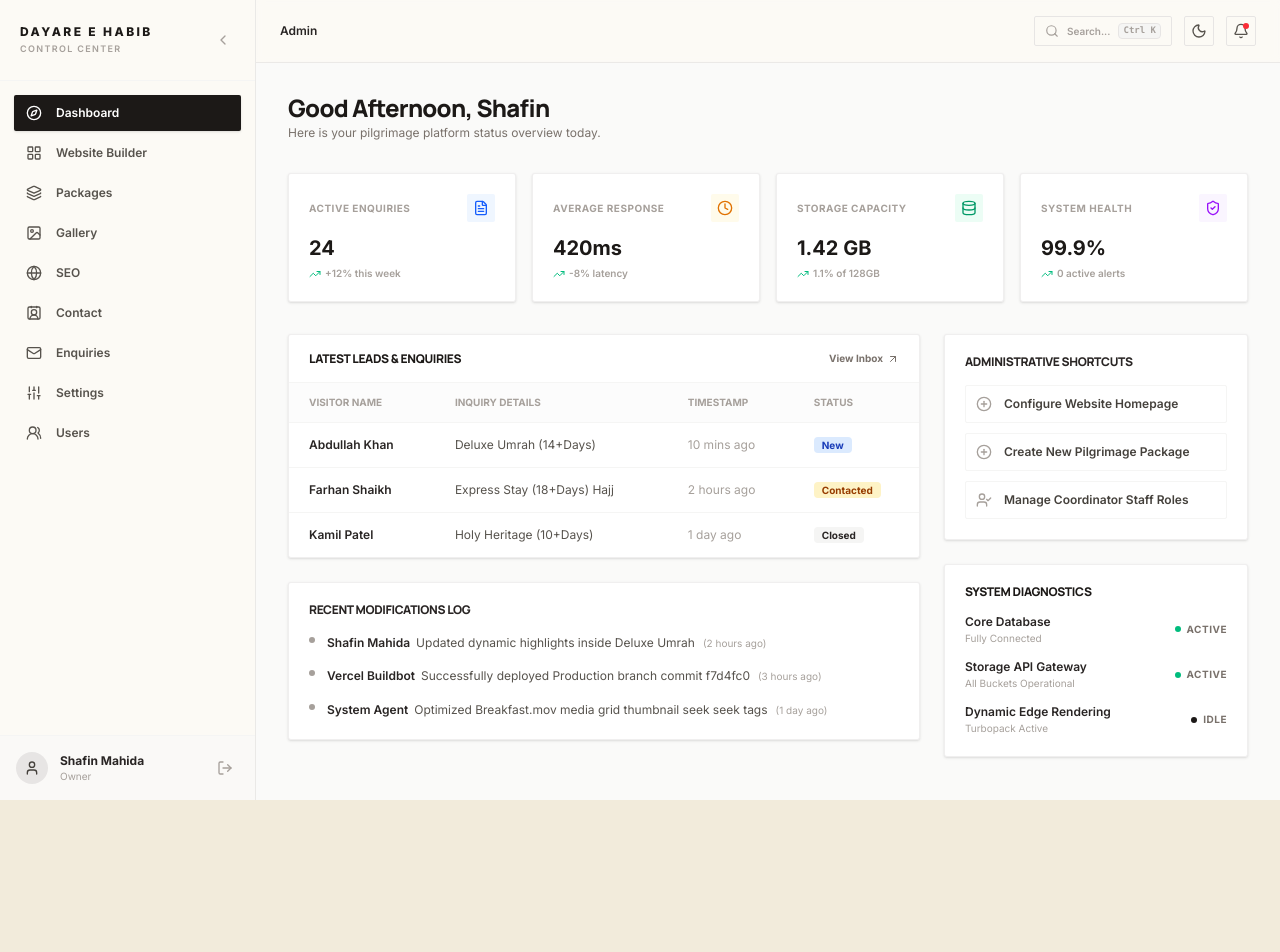
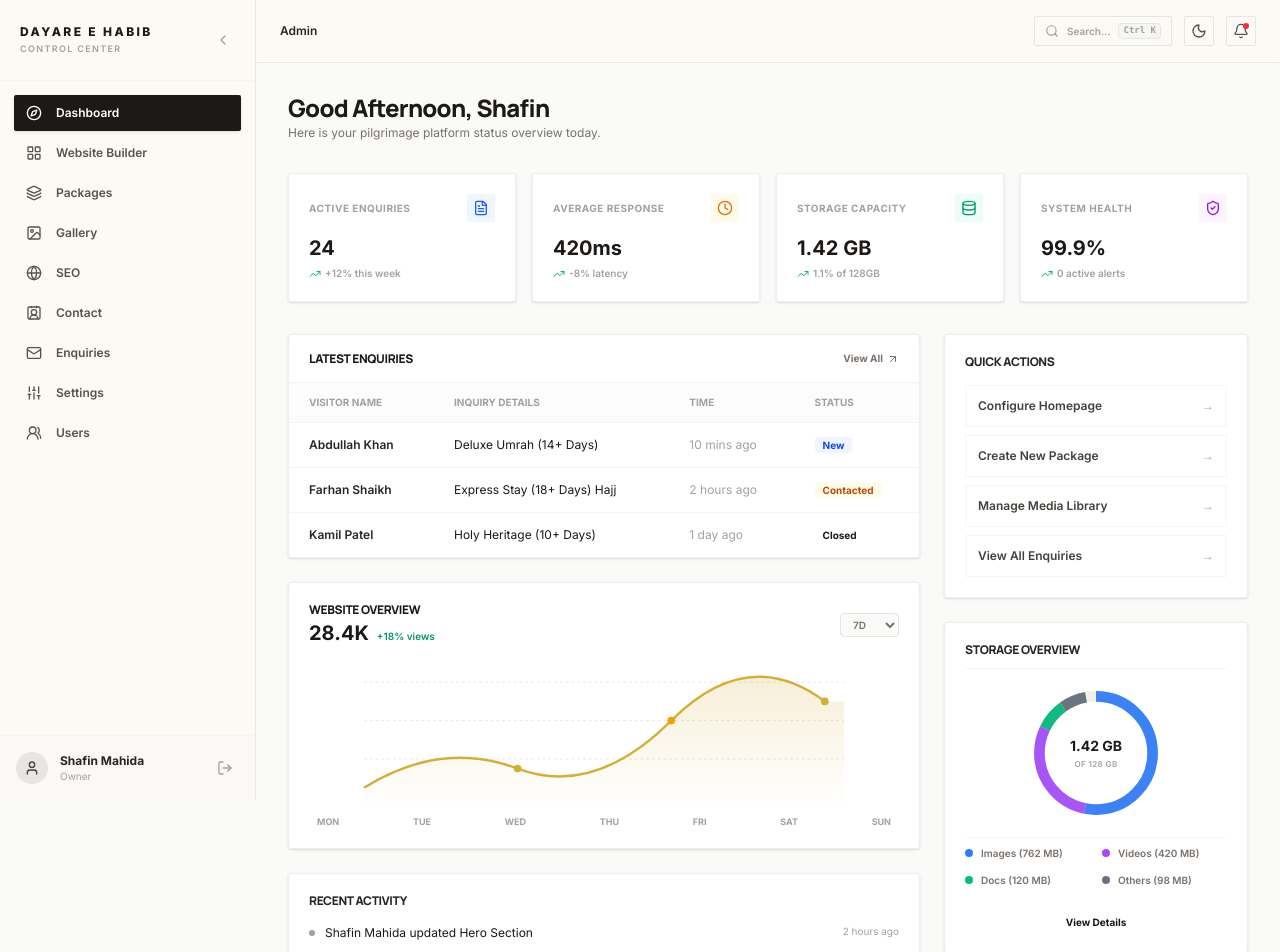
Before and after one commit to shafinmahida/dayar-e-habib-platform-v2, a Next.js app: page /admin in a window 1280 px wide. Shown: the top 952 px of the page. Before the commit the page ends 800 px from the top, so only its background shows below. Built offline with nearby package versions, Linux system fonts and the light colour scheme; a web font is replaced by a local one.

Commit message:
style: refine Admin Dashboard with line charts and storage doughnuts matching supreme prompt guidelines

```diff
--- a/app/(admin)/admin/page.tsx
+++ b/app/(admin)/admin/page.tsx
@@ -8,9 +8,7 @@ import {
   TrendingUp,
   Clock,
   ArrowUpRight,
-  PlusCircle,
-  FileText,
-  UserCheck
+  FileText
 } from "lucide-react";
 
 export default function AdminDashboardPage() {
@@ -75,13 +73,13 @@ export default function AdminDashboardPage() {
         {/* Left Column: Recent Changes & Website Health */}
         <div className="lg:col-span-2 space-y-6">
           {/* Recent Form Enquiries Table */}
-          <div className="bg-white dark:bg-stone-950 border border-stone-200/60 dark:border-stone-850 rounded-xl shadow-sm overflow-hidden">
+          <div className="bg-white dark:bg-stone-950 border border-stone-200/60 dark:border-stone-850 rounded-2xl shadow-sm overflow-hidden">
             <div className="px-5 py-4 border-b border-stone-100 dark:border-stone-900 flex items-center justify-between">
               <h2 className="text-xs font-bold uppercase tracking-wider text-stone-850 dark:text-stone-250">
-                Latest Leads & Enquiries
+                Latest Enquiries
               </h2>
               <Link href="/admin/enquiries" className="text-[10px] font-bold text-stone-500 hover:text-stone-800 dark:hover:text-stone-200 flex items-center space-x-1">
-                <span>View Inbox</span>
+                <span>View All</span>
                 <ArrowUpRight className="h-3 w-3" />
               </Link>
             </div>
@@ -91,17 +89,17 @@ export default function AdminDashboardPage() {
                   <tr className="bg-stone-50/50 dark:bg-stone-900/10 text-[10px] uppercase font-bold text-stone-400 border-b border-stone-100 dark:border-stone-900">
                     <th className="px-5 py-3">Visitor Name</th>
                     <th className="px-5 py-3">Inquiry Details</th>
-                    <th className="px-5 py-3">Timestamp</th>
+                    <th className="px-5 py-3">Time</th>
                     <th className="px-5 py-3">Status</th>
                   </tr>
                 </thead>
                 <tbody className="divide-y divide-stone-100 dark:divide-stone-900 text-xs">
                   {[
-                    { name: "Abdullah Khan", topic: "Deluxe Umrah (14+Days)", time: "10 mins ago", status: "New", color: "bg-blue-100 text-blue-800 dark:bg-blue-900/30 dark:text-blue-300" },
-                    { name: "Farhan Shaikh", topic: "Express Stay (18+Days) Hajj", time: "2 hours ago", status: "Contacted", color: "bg-amber-100 text-amber-800 dark:bg-amber-900/30 dark:text-amber-300" },
-                    { name: "Kamil Patel", topic: "Holy Heritage (10+Days)", time: "1 day ago", status: "Closed", color: "bg-stone-100 text-stone-800 dark:bg-stone-900/30 dark:text-stone-300" }
+                    { name: "Abdullah Khan", topic: "Deluxe Umrah (14+ Days)", time: "10 mins ago", status: "New", color: "bg-blue-50 text-blue-700 dark:bg-blue-900/30 dark:text-blue-300" },
+                    { name: "Farhan Shaikh", topic: "Express Stay (18+ Days) Hajj", time: "2 hours ago", status: "Contacted", color: "bg-amber-50 text-amber-700 dark:bg-amber-900/30 dark:text-amber-300" },
+                    { name: "Kamil Patel", topic: "Holy Heritage (10+ Days)", time: "1 day ago", status: "Closed", color: "bg-stone-150 text-stone-750 dark:bg-stone-900/30 dark:text-stone-300" }
                   ].map((row, idx) => (
-                    <tr key={idx} className="hover:bg-stone-50/30 dark:hover:bg-stone-900/20 text-stone-600 dark:text-stone-400">
+                    <tr key={idx} className="hover:bg-stone-50/30 dark:hover:bg-stone-900/20 text-stone-605 dark:text-stone-400">
                       <td className="px-5 py-3.5 font-semibold text-stone-800 dark:text-stone-200">{row.name}</td>
                       <td className="px-5 py-3.5">{row.topic}</td>
                       <td className="px-5 py-3.5 text-stone-400">{row.time}</td>
@@ -117,24 +115,75 @@ export default function AdminDashboardPage() {
             </div>
           </div>
 
+          {/* Website Overview Line Chart */}
+          <div className="bg-white dark:bg-stone-950 border border-stone-200/60 dark:border-stone-850 rounded-2xl shadow-sm p-5 space-y-4">
+            <div className="flex items-center justify-between">
+              <div className="space-y-0.5">
+                <h2 className="text-xs font-bold uppercase tracking-wider text-stone-855 dark:text-stone-245">
+                  Website Overview
+                </h2>
+                <div className="flex items-baseline space-x-2">
+                  <span className="text-xl font-bold text-stone-900 dark:text-stone-100">28.4K</span>
+                  <span className="text-[10px] font-semibold text-emerald-600">+18% views</span>
+                </div>
+              </div>
+              <select className="text-[10px] font-semibold text-stone-500 bg-stone-50 dark:bg-stone-900 border border-stone-200 dark:border-stone-800 rounded px-2 py-1 focus:outline-none">
+                <option>7D</option>
+                <option>30D</option>
+              </select>
+            </div>
+            <div className="relative">
+              <svg viewBox="0 0 500 150" className="w-full h-36">
+                <defs>
+                  <linearGradient id="lineGrad" x1="0" y1="0" x2="0" y2="1">
+                    <stop offset="0%" stopColor="#D4AF37" stopOpacity="0.2"/>
+                    <stop offset="100%" stopColor="#D4AF37" stopOpacity="0"/>
+                  </linearGradient>
+                </defs>
+                {/* Y-axis guidelines */}
+                <line x1="0" y1="20" x2="500" y2="20" stroke="#E5E7EB" strokeDasharray="3 3" className="dark:stroke-stone-900/50" />
+                <line x1="0" y1="60" x2="500" y2="60" stroke="#E5E7EB" strokeDasharray="3 3" className="dark:stroke-stone-900/50" />
+                <line x1="0" y1="100" x2="500" y2="100" stroke="#E5E7EB" strokeDasharray="3 3" className="dark:stroke-stone-900/50" />
+                {/* Area under curve */}
+                <path d="M 0 130 Q 80 80, 160 110 T 320 60 T 480 40 L 500 40 L 500 150 L 0 150 Z" fill="url(#lineGrad)" />
+                {/* Stroke curve line */}
+                <path d="M 0 130 Q 80 80, 160 110 T 320 60 T 480 40" fill="none" stroke="#D4AF37" strokeWidth="2.5" />
+                {/* Interactive Peak Circles */}
+                <circle cx="160" cy="110" r="4" fill="#D4AF37" />
+                <circle cx="320" cy="60" r="4" fill="#F59E0B" />
+                <circle cx="480" cy="40" r="4" fill="#D4AF37" />
+              </svg>
+              {/* Day Labels */}
+              <div className="flex justify-between px-2 text-[9px] font-bold text-stone-400 pt-2 uppercase">
+                <span>Mon</span>
+                <span>Tue</span>
+                <span>Wed</span>
+                <span>Thu</span>
+                <span>Fri</span>
+                <span>Sat</span>
+                <span>Sun</span>
+              </div>
+            </div>
+          </div>
+
           {/* Recent Audit Activities */}
-          <div className="bg-white dark:bg-stone-950 border border-stone-200/60 dark:border-stone-850 rounded-xl shadow-sm p-5 space-y-4">
+          <div className="bg-white dark:bg-stone-950 border border-stone-200/60 dark:border-stone-850 rounded-2xl shadow-sm p-5 space-y-4">
             <h2 className="text-xs font-bold uppercase tracking-wider text-stone-800 dark:text-stone-200">
-              Recent Modifications Log
+              Recent Activity
             </h2>
             <div className="space-y-3.5">
               {[
-                { actor: "Shafin Mahida", action: "Updated dynamic highlights inside Deluxe Umrah", time: "2 hours ago" },
-                { actor: "Vercel Buildbot", action: "Successfully deployed Production branch commit f7d4fc0", time: "3 hours ago" },
-                { actor: "System Agent", action: "Optimized Breakfast.mov media grid thumbnail seek seek tags", time: "1 day ago" }
+                { label: "Shafin Mahida updated Hero Section", time: "2 hours ago" },
+                { label: "Media file 'hero-bg.jpg' uploaded", time: "3 hours ago" },
+                { label: "New enquiry from Abdullah Khan", time: "10 mins ago" },
+                { label: "Site settings updated", time: "1 day ago" }
               ].map((log, idx) => (
-                <div key={idx} className="flex items-start space-x-3 text-xs leading-relaxed text-stone-600 dark:text-stone-400">
-                  <div className="mt-1 h-1.5 w-1.5 rounded-full bg-stone-400 flex-shrink-0" />
-                  <div className="flex-1">
-                    <span className="font-semibold text-stone-800 dark:text-stone-200 mr-1.5">{log.actor}</span>
-                    <span>{log.action}</span>
-                    <span className="text-[10px] text-stone-400 ml-2">({log.time})</span>
+                <div key={idx} className="flex items-start justify-between text-xs leading-relaxed text-stone-605 dark:text-stone-400">
+                  <div className="flex items-center space-x-2.5">
+                    <div className="h-1.5 w-1.5 rounded-full bg-stone-400 flex-shrink-0" />
+                    <span>{log.label}</span>
                   </div>
+                  <span className="text-[10px] text-stone-400">{log.time}</span>
                 </div>
               ))}
             </div>
@@ -144,31 +193,81 @@ export default function AdminDashboardPage() {
         {/* Right Column: Quick Shortcuts, Storage & Diagnostics */}
         <div className="space-y-6">
           {/* Quick Actions Shortcuts */}
-          <div className="bg-white dark:bg-stone-950 border border-stone-200/60 dark:border-stone-850 rounded-xl shadow-sm p-5 space-y-4">
+          <div className="bg-white dark:bg-stone-950 border border-stone-200/60 dark:border-stone-850 rounded-2xl shadow-sm p-5 space-y-4">
             <h2 className="text-xs font-bold uppercase tracking-wider text-stone-800 dark:text-stone-200">
-              Administrative Shortcuts
+              Quick Actions
             </h2>
-            <div className="grid grid-cols-1 gap-2.5">
-              <Link
-                href="/admin/website-builder"
-                className="flex items-center space-x-3 p-2.5 rounded-lg border border-stone-100 hover:border-stone-200 hover:bg-stone-50 dark:border-stone-900 dark:hover:bg-stone-900/50 transition-all duration-150 text-xs font-semibold text-stone-700 hover:text-stone-900 dark:text-stone-400 dark:hover:text-stone-100"
-              >
-                <PlusCircle className="h-4 w-4 text-stone-400" />
-                <span>Configure Website Homepage</span>
-              </Link>
-              <Link
-                href="/admin/packages"
-                className="flex items-center space-x-3 p-2.5 rounded-lg border border-stone-100 hover:border-stone-200 hover:bg-stone-50 dark:border-stone-900 dark:hover:bg-stone-900/50 transition-all duration-150 text-xs font-semibold text-stone-700 hover:text-stone-900 dark:text-stone-400 dark:hover:text-stone-100"
-              >
-                <PlusCircle className="h-4 w-4 text-stone-400" />
-                <span>Create New Pilgrimage Package</span>
-              </Link>
-              <Link
-                href="/admin/users"
-                className="flex items-center space-x-3 p-2.5 rounded-lg border border-stone-100 hover:border-stone-200 hover:bg-stone-50 dark:border-stone-900 dark:hover:bg-stone-900/50 transition-all duration-150 text-xs font-semibold text-stone-700 hover:text-stone-900 dark:text-stone-400 dark:hover:text-stone-100"
-              >
-                <UserCheck className="h-4 w-4 text-stone-400" />
-                <span>Manage Coordinator Staff Roles</span>
+            <div className="grid grid-cols-1 gap-2">
+              {[
+                { label: "Configure Homepage", href: "/admin/website-builder" },
+                { label: "Create New Package", href: "/admin/packages" },
+                { label: "Manage Media Library", href: "/admin/gallery" },
+                { label: "View All Enquiries", href: "/admin/enquiries" }
+              ].map((act, idx) => (
+                <Link
+                  key={idx}
+                  href={act.href}
+                  className="flex items-center justify-between p-3 rounded-lg border border-stone-100 hover:border-stone-200 hover:bg-stone-50/50 dark:border-stone-900 dark:hover:bg-stone-900/50 transition-all duration-150 text-xs font-semibold text-stone-700 hover:text-stone-900 dark:text-stone-400 dark:hover:text-stone-100 group"
+                >
+                  <span>{act.label}</span>
+                  <span className="text-stone-400 group-hover:text-stone-800 dark:group-hover:text-stone-200 transition-colors">→</span>
+                </Link>
+              ))}
+            </div>
+          </div>
+
+          {/* Storage Overview Gauge Chart */}
+          <div className="bg-white dark:bg-stone-950 border border-stone-200/60 dark:border-stone-850 rounded-2xl shadow-sm p-5 space-y-5">
+            <div className="flex items-center justify-between border-b border-stone-100 dark:border-stone-900 pb-3">
+              <h2 className="text-xs font-bold uppercase tracking-wider text-stone-800 dark:text-stone-200">
+                Storage Overview
+              </h2>
+            </div>
+
+            {/* SVG Doughnut Ring Chart */}
+            <div className="relative flex items-center justify-center h-32 w-32 mx-auto">
+              <svg viewBox="0 0 36 36" className="w-full h-full transform -rotate-90">
+                {/* Base background track */}
+                <circle cx="18" cy="18" r="15.915" fill="none" stroke="#F3EFE6" strokeWidth="3" className="dark:stroke-stone-900" />
+                {/* Images: 762MB (approx 53%) */}
+                <circle cx="18" cy="18" r="15.915" fill="none" stroke="#3B82F6" strokeWidth="3" strokeDasharray="53 47" strokeDashoffset="0" />
+                {/* Videos: 420MB (approx 29%) */}
+                <circle cx="18" cy="18" r="15.915" fill="none" stroke="#A855F7" strokeWidth="3" strokeDasharray="29 71" strokeDashoffset="-53" />
+                {/* Documents: 120MB (approx 8%) */}
+                <circle cx="18" cy="18" r="15.915" fill="none" stroke="#10B981" strokeWidth="3" strokeDasharray="8 92" strokeDashoffset="-82" />
+                {/* Others: 98MB (approx 7%) */}
+                <circle cx="18" cy="18" r="15.915" fill="none" stroke="#6B7280" strokeWidth="3" strokeDasharray="7 93" strokeDashoffset="-90" />
+              </svg>
+              {/* Inner ring text labels */}
+              <div className="absolute flex flex-col items-center justify-center text-center">
+                <span className="text-sm font-bold text-stone-900 dark:text-stone-100">1.42 GB</span>
+                <span className="text-[8px] text-stone-400 uppercase tracking-wider font-semibold mt-0.5">of 128 GB</span>
+              </div>
+            </div>
+
+            {/* Color Legenda details */}
+            <div className="grid grid-cols-2 gap-3 text-[10px] font-semibold text-stone-500 pt-2 border-t border-stone-100 dark:border-stone-900">
+              <div className="flex items-center space-x-2">
+                <span className="h-2 w-2 rounded-full bg-blue-500" />
+                <span>Images (762 MB)</span>
+              </div>
+              <div className="flex items-center space-x-2">
+                <span className="h-2 w-2 rounded-full bg-purple-500" />
+                <span>Videos (420 MB)</span>
+              </div>
+              <div className="flex items-center space-x-2">
+                <span className="h-2 w-2 rounded-full bg-emerald-500" />
+                <span>Docs (120 MB)</span>
+              </div>
+              <div className="flex items-center space-x-2">
+                <span className="h-2 w-2 rounded-full bg-gray-500" />
+                <span>Others (98 MB)</span>
+              </div>
+            </div>
+
+            <div className="text-center">
+              <Link href="/admin/gallery" className="text-[10px] font-bold text-stone-450 hover:text-stone-800 dark:hover:text-stone-200 transition-colors">
+                View Details
               </Link>
             </div>
           </div>
@@ -176,7 +275,7 @@ export default function AdminDashboardPage() {
           {/* Server / Health Health Diagnostics */}
           <div className="bg-white dark:bg-stone-950 border border-stone-200/60 dark:border-stone-850 rounded-xl shadow-sm p-5 space-y-4">
             <h2 className="text-xs font-bold uppercase tracking-wider text-stone-850 dark:text-stone-250">
-              System Diagnostics
+              Website Overview
             </h2>
             <div className="space-y-3.5">
               {[
```
Also changed, not shown: app/globals.css (+25 -0 lines).
